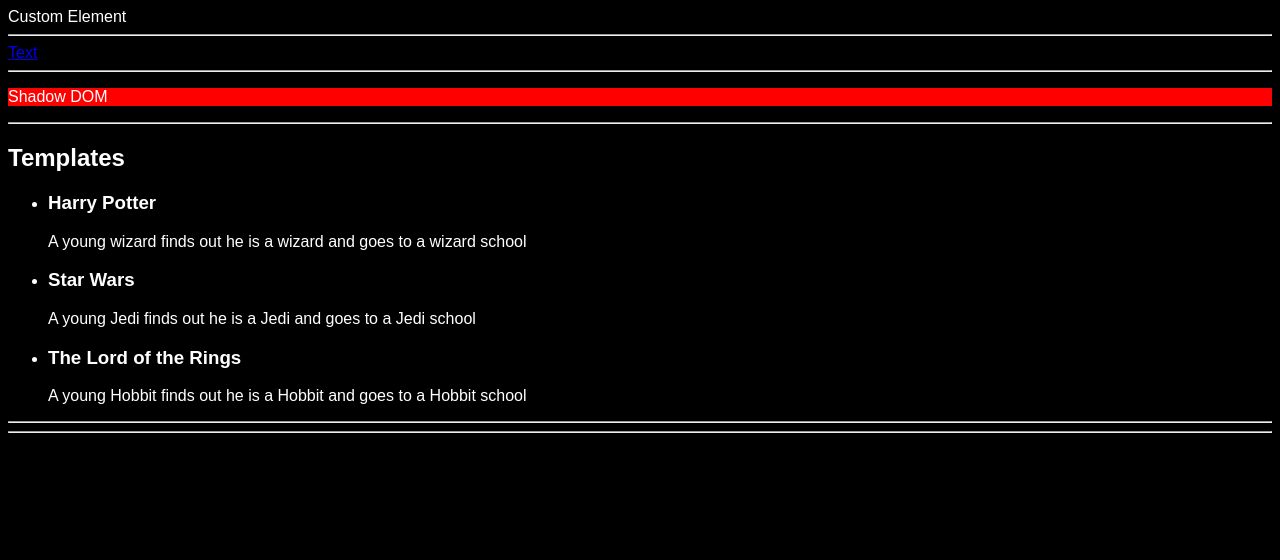
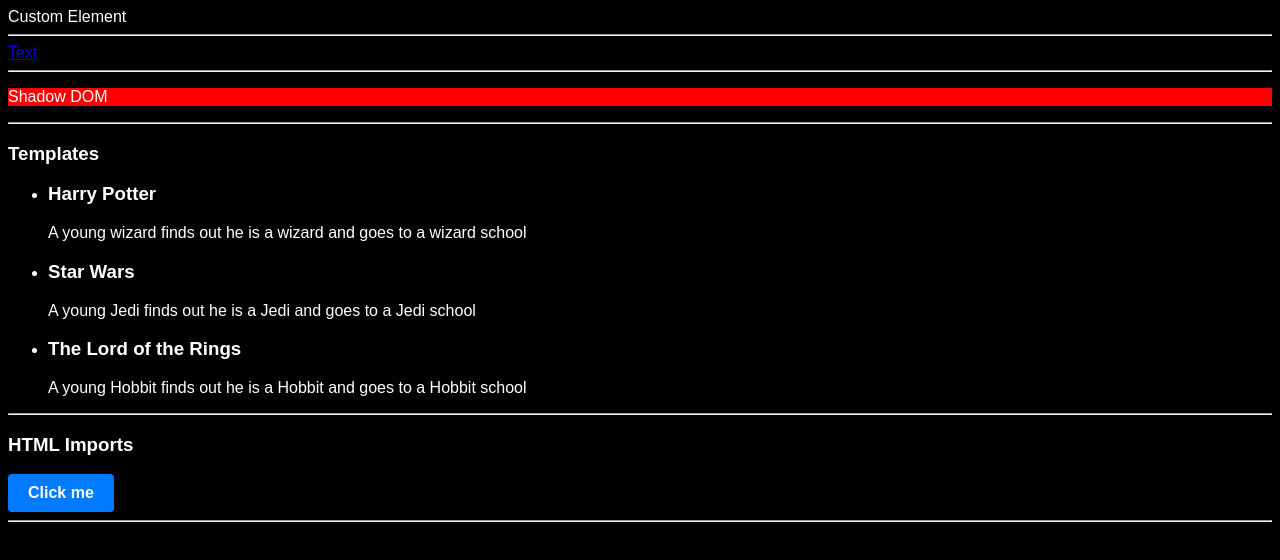
Before and after one commit to higueraDev/web-components, a plain HTML site: page fundamentals/index.html in a window 1280 px wide. Drawn offline with Linux system fonts and the light colour scheme.

Commit message:
update: refactor files structure

```diff
--- /dev/null
+++ b/fundamentals/imports/Button/Button.styles.css
@@ -0,0 +1,21 @@
+button {
+	display: inline-block;
+	padding: 10px 20px;
+	font-size: 16px;
+	font-weight: bold;
+	text-align: center;
+	text-decoration: none;
+	border: none;
+	border-radius: 4px;
+	background-color: #007bff;
+	color: #fff;
+	cursor: pointer;
+}
+
+button:hover {
+	background-color: #0056b3;
+}
+
+button:active {
+	background-color: #004080;
+}
--- /dev/null
+++ b/fundamentals/imports/Button/Button.template.html
@@ -0,0 +1,2 @@
+<h3>HTML Imports</h3>
+<button>Click me</button>
--- /dev/null
+++ b/fundamentals/imports/htmlImports.js
@@ -0,0 +1,14 @@
+const $body = document.querySelector("body");
+const target = document.getElementById("htmlImports");
+
+const respHtml = await fetch("./imports/Button/Button.template.html");
+const respCss = await fetch("./imports/Button/Button.styles.css");
+const html = await respHtml.text();
+const styles = await respCss.text();
+
+target.innerHTML = `
+                    <style>
+                        ${styles}
+                    </style>
+                    ${html}
+                    `;
--- a/foundamentals/index.html
+++ b/fundamentals/index.html
@@ -22,10 +22,11 @@
 				<p>A movie plot.</p>
 			</li>
 		</template>
-		<h2>Templates</h2>
+		<h3>Templates</h3>
 		<ul id="movie-list"></ul>
 		<hr />
 		<!-- HTML imports -->
+		<div id="htmlImports"></div>
 		<hr />
 		<script type="module" src="main.js"></script>
 	</body>
--- a/foundamentals/main.js
+++ b/fundamentals/main.js
@@ -3,6 +3,7 @@
 import { MultiplyElement } from "./components/MultiplyElement.js";
 import { MyCustomElement } from "./components/MyCustomElement.js";
 import { listItem, shadowDiv } from "./templates/index.js";
+import * as htmlImports from "./imports/htmlImports.js";
 
 const elements = [
 	{
```
Also changed, not shown: basic-anatomy/index.html (+1 -1 lines), favicon.ico (renamed from basic-anatomy/favicon.ico), fundamentals/components/CustomAnchor.js (renamed from foundamentals/components/CustomAnchor.js), fundamentals/components/DivisionElement.js (renamed from foundamentals/components/DivisionElement.js), fundamentals/components/MultiplyElement.js (renamed from foundamentals/components/MultiplyElement.js), fundamentals/components/MyCustomElement.js (renamed from foundamentals/components/MyCustomElement.js), fundamentals/styles.css (renamed from foundamentals/styles.css), fundamentals/templates/index.js (renamed from foundamentals/templates/index.js), fundamentals/templates/listItem.js (renamed from foundamentals/templates/listItem.js), fundamentals/templates/shadowDiv.js (renamed from foundamentals/templates/shadowDiv.js), utils/renderTemplate.js (renamed from basic-anatomy/utils/renderTemplate.js).
